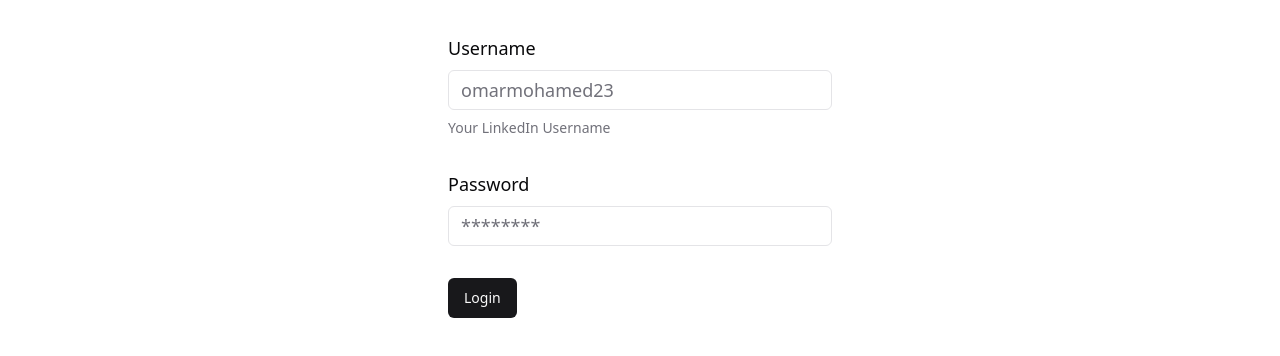
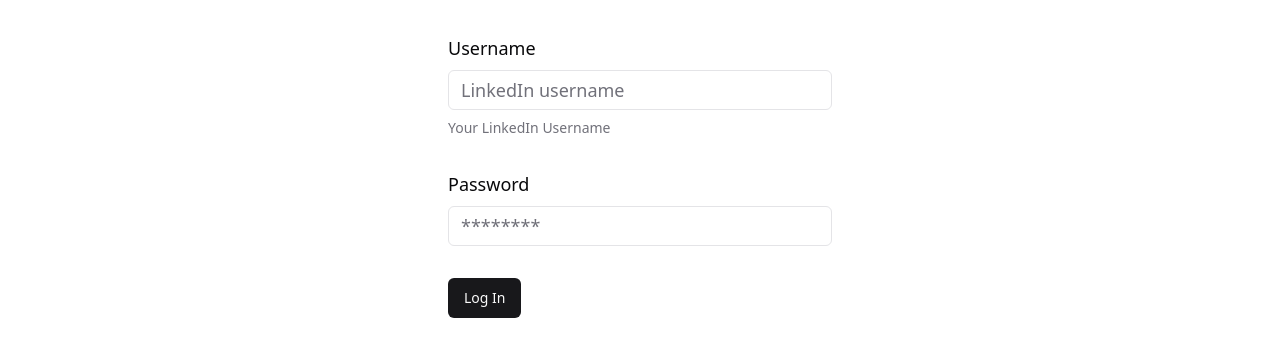
Before and after one commit to MrGhost23/task-app, a React (Vite) app in the folder client/: page / in a window 1280 px wide. Shown: the part 304-660 px from the top of the page. Built offline with nearby package versions, Linux system fonts and the light colour scheme.

Commit message:
added loading in ogin

```diff
--- a/client/src/pages/Login.tsx
+++ b/client/src/pages/Login.tsx
@@ -17,7 +17,8 @@
 import { useDispatch } from "react-redux";
 import { Action, ThunkDispatch } from "@reduxjs/toolkit";
 import { RootState } from "../store/store";
-import { login } from "@/store/slices/userAuthSlice";
+import { login, register } from "@/store/slices/userAuthSlice";
+import { useState } from "react";
 
 const formSchema = z.object({
   username: z.string().min(2).max(50),
@@ -35,14 +36,19 @@
 
   const dispatch: ThunkDispatch<RootState, void, Action> = useDispatch();
 
-  function onSubmit(values: z.infer<typeof formSchema>) {
-    dispatch(
+  const [isLoading, setIsLoading] = useState(false);
+
+  const onSubmit = async (values: z.infer<typeof formSchema>) => {
+    setIsLoading(true);
+    await dispatch(
       login({
         username: values.username,
         password: values.password,
       })
     );
-  }
+    setIsLoading(false);
+  };
+
   return (
     <div className="w-full flex justify-center items-center h-screen">
       <div className="w-96">
@@ -56,7 +62,7 @@
                   <FormLabel className="text-lg">Username</FormLabel>
                   <FormControl>
                     <Input
-                      placeholder="omarmohamed23"
+                      placeholder="LinkedIn username"
                       className="text-lg"
                       {...field}
                     />
@@ -83,7 +89,9 @@
                 </FormItem>
               )}
             />
-            <Button type="submit">Login</Button>
+            <Button type="submit" disabled={isLoading}>
+              {isLoading ? "Loading..." : "Log In"}
+            </Button>
           </form>
         </Form>
       </div>
```
